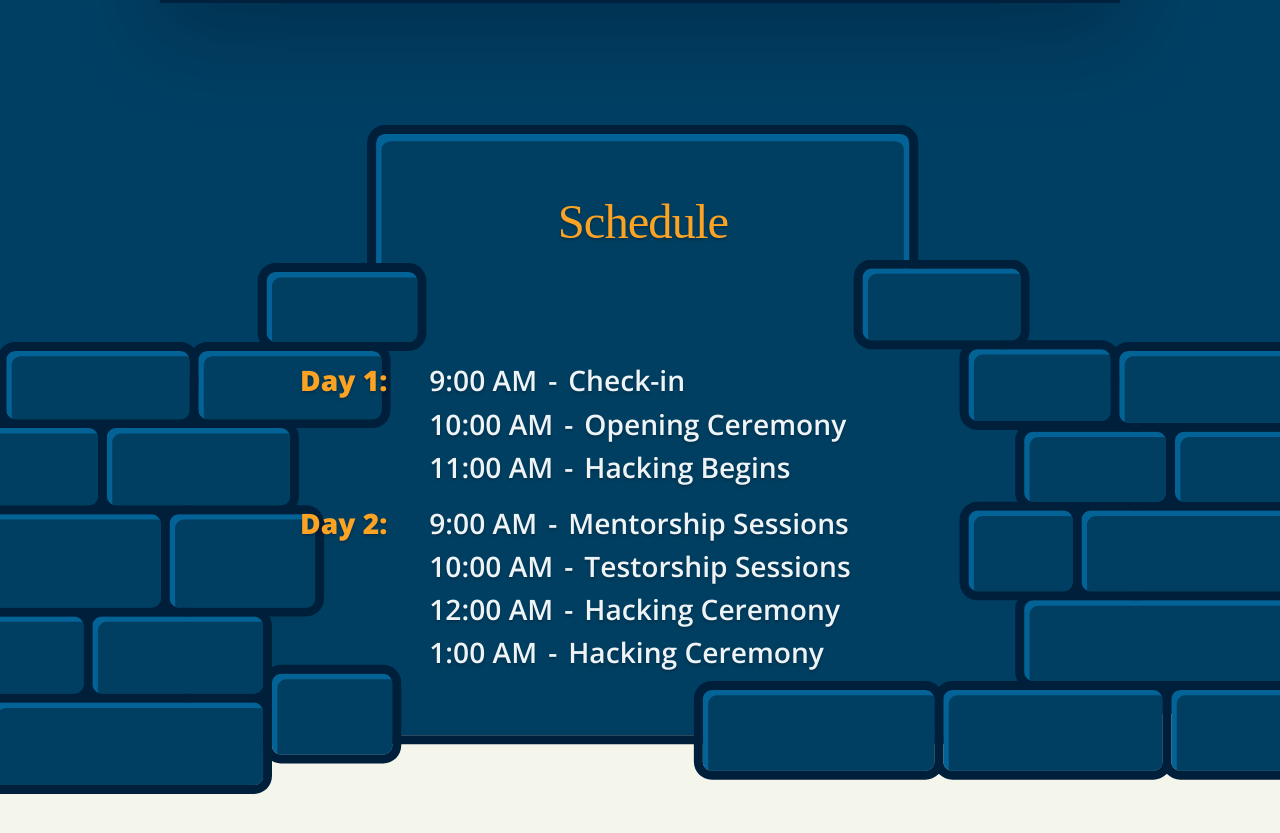
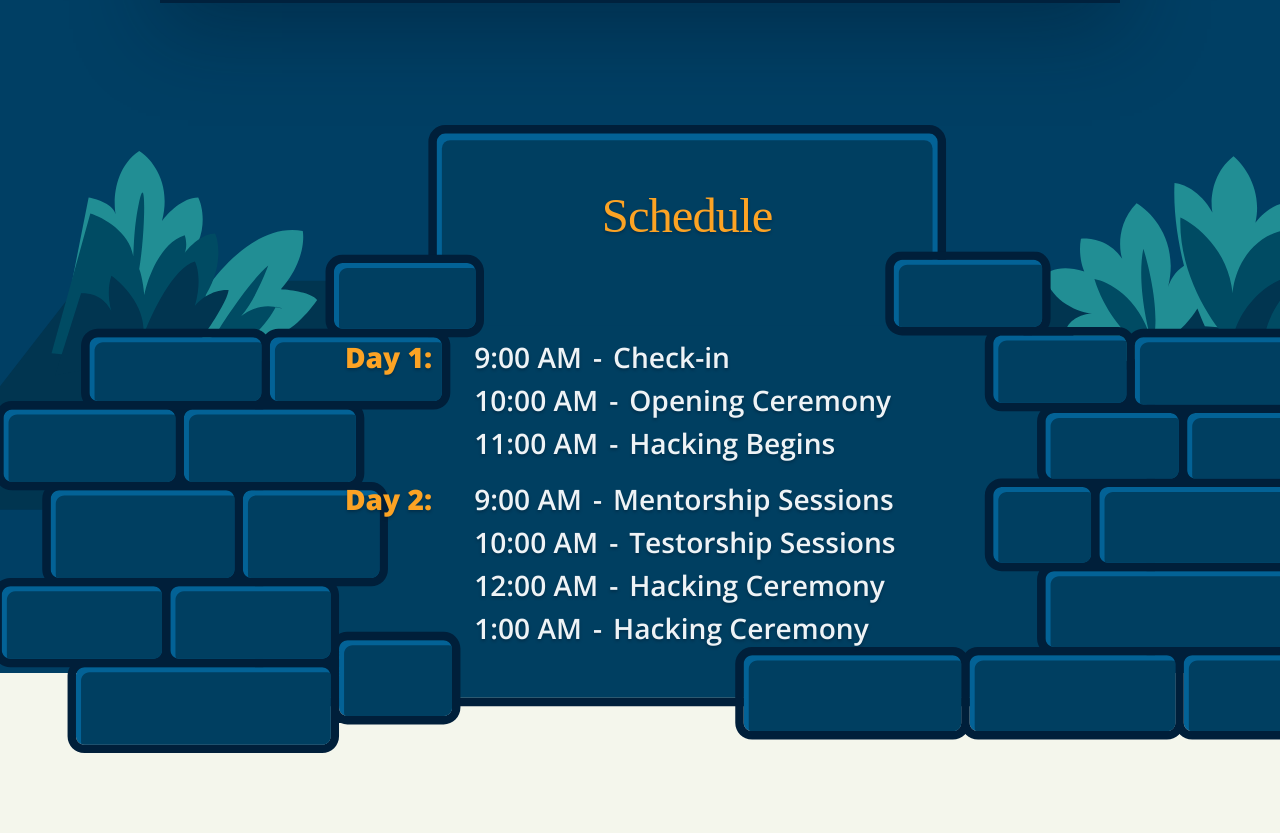
Before and after one commit to ColorstackatGSU/PeachHacks, a React (Vite) app: page / in a window 1280 px wide. Shown: the part 2761-3594 px from the top of the page. Built offline with nearby package versions, Linux system fonts and the light colour scheme; a web font is replaced by a local one.

Commit message:
Updated schedule rocks svg

```diff
--- a/src/styles.css
+++ b/src/styles.css
@@ -52,12 +52,12 @@ a { color: inherit; text-decoration: none; }
 .about-facts strong { color: var(--peach); font-family: 'Open Sans', sans-serif; font-size: 28px; font-weight: 800; }
 .about-facts span { color: var(--navy); font-size: 9px; font-weight: 800; letter-spacing: .12em; text-transform: uppercase; }
 .schedule-section { position: relative; z-index: 2; isolation: isolate; width: 100%; margin: 0 auto 40px; padding: 40px 0 0; overflow: visible; }
-.schedule-board { position: relative; left: 50%; width: 115vw; aspect-ratio: 820 / 373; transform: translateX(-50%); }
+.schedule-board { position: relative; left: 50%; width: 115vw; aspect-ratio: 873 / 373; transform: translateX(-50%); }
 .schedule-art { position: absolute; inset: 0; width: 100%; height: 100%; object-fit: contain; pointer-events: none; z-index: 0; }
-.schedule-heading { position: absolute; top: 0; left: 31.8%; width: 36.8%; height: 29.2%; display: flex; align-items: center; justify-content: center; z-index: 2; text-align: center; }
+.schedule-heading { position: absolute; top: 0; left: 35.9%; width: 34.6%; height: 29.2%; display: flex; align-items: center; justify-content: center; z-index: 2; text-align: center; }
 .schedule-heading h2 { margin: 0; font-family: 'Sarina', cursive; font-size: clamp(26px, 3.8vw, 54px); line-height: 1; color: var(--peach); font-weight: 400; letter-spacing: -.02em; }
 .schedule-heading h2 span { color: var(--peach); }
-.schedule-body { position: absolute; top: 28.5%; left: 22.5%; width: 55%; height: 60%; display: flex; flex-direction: column; align-items: center; justify-content: center; box-sizing: border-box; padding: 0; gap: clamp(10px, 1.4vw, 22px); z-index: 2; text-align: left; }
+.schedule-body { position: absolute; top: 28.5%; left: 27.2%; width: 51.7%; height: 60%; display: flex; flex-direction: column; align-items: center; justify-content: center; box-sizing: border-box; padding: 0; gap: clamp(10px, 1.4vw, 22px); z-index: 2; text-align: left; }
 .schedule-day-group { display: grid; grid-template-columns: clamp(95px, 8.5vw, 140px) 1fr; width: 100%; max-width: 680px; align-items: start; gap: clamp(12px, 1.6vw, 26px); }
 .schedule-day-label { color: var(--peach); font-family: 'Open Sans', sans-serif; font-size: clamp(18px, 2.2vw, 30px); font-weight: 800; line-height: 1.35; white-space: nowrap; text-align: left; text-shadow: 0 2px 3px rgba(0, 20, 36, 0.35); }
 .schedule-day-events { display: flex; flex-direction: column; align-items: flex-start; gap: clamp(2px, 0.4vw, 6px); }
```
Also changed, not shown: assets/schedule-rocks.svg.
